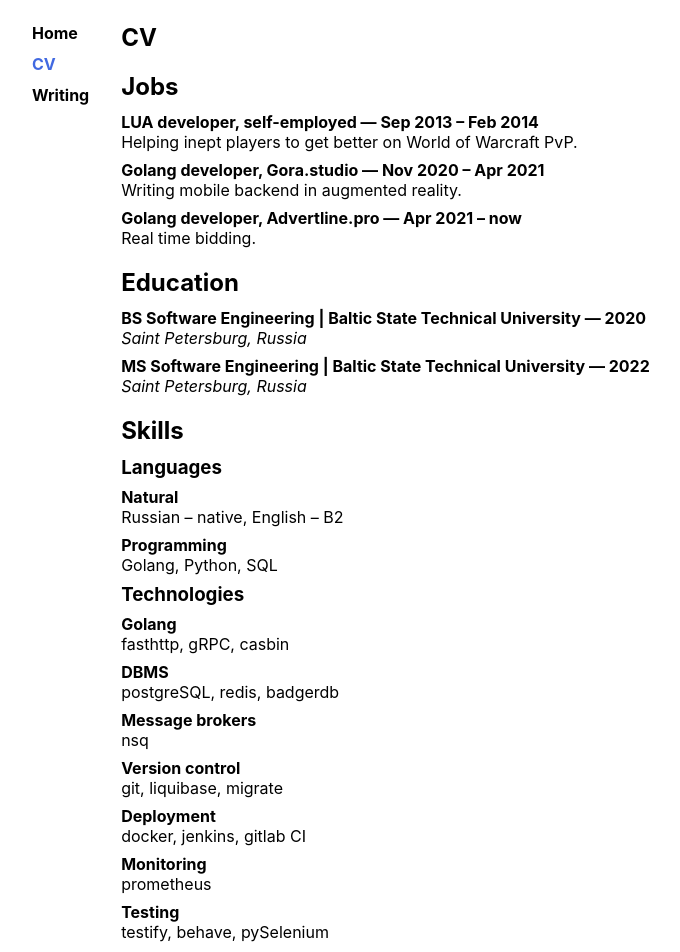
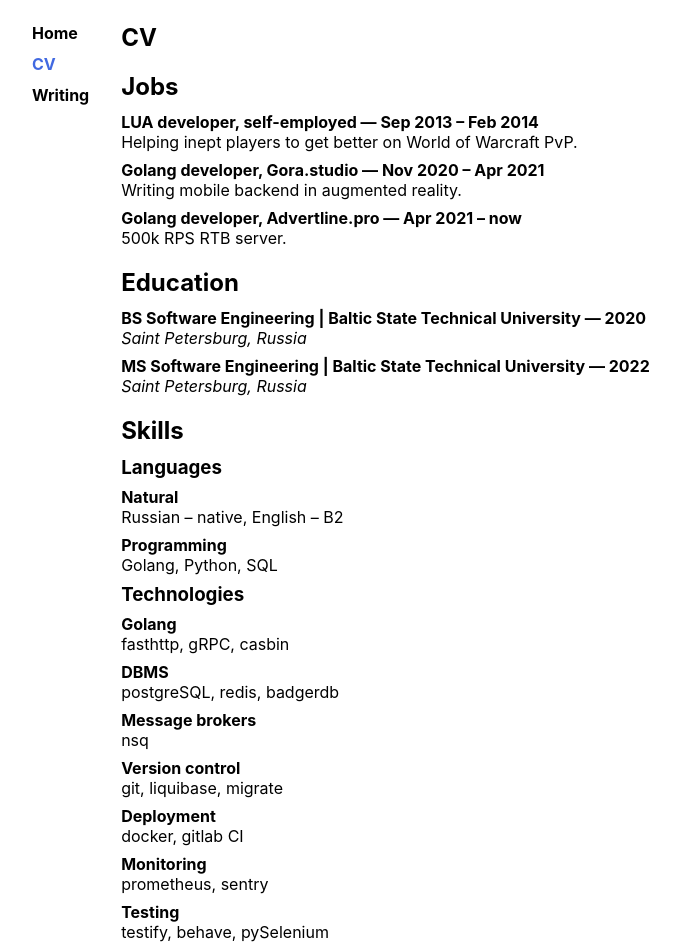
Before and after one commit to KzmnbrS/boris.wtf, a Next.js app: page /curriculum_vitae in a window 1280 px wide. Shown: the top 952 px of the page, without its empty margins (53-733 px from the left). Built offline with nearby package versions, Linux system fonts and the light colour scheme.

Commit message:
Update curriculum_vitae.jsx

```diff
--- a/pages/curriculum_vitae.jsx
+++ b/pages/curriculum_vitae.jsx
@@ -16,7 +16,7 @@ function CV() {
         </Block>
 
         <Block header="Golang developer, Advertline.pro — Apr 2021 – now">
-          Real time bidding.
+          500k RPS RTB server.
         </Block>
       </section>
 
@@ -45,8 +45,8 @@ function CV() {
           <Block header="DBMS">postgreSQL, redis, badgerdb</Block>
           <Block header="Message brokers">nsq</Block>
           <Block header="Version control">git, liquibase, migrate</Block>
-          <Block header="Deployment">docker, jenkins, gitlab CI</Block>
-          <Block header="Monitoring">prometheus</Block>
+          <Block header="Deployment">docker, gitlab CI</Block>
+          <Block header="Monitoring">prometheus, sentry</Block>
           <Block header="Testing">testify, behave, pySelenium</Block>
         </div>
       </section>
```
